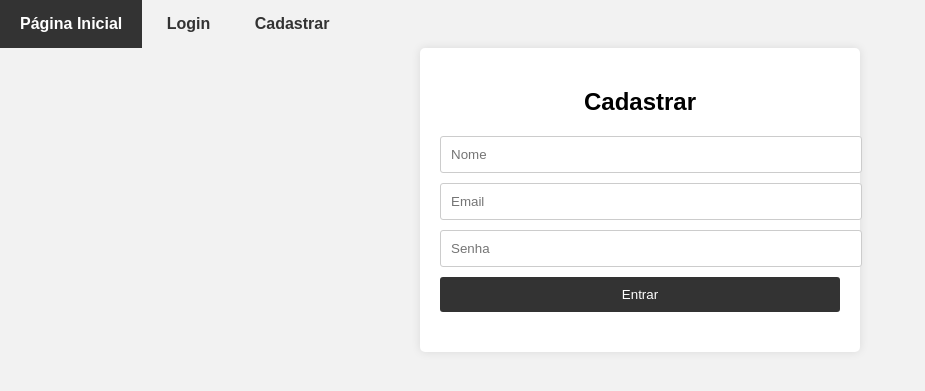
After one commit to Josehbr/Flask_web, a Flask app: page /cadastrar in a window 1280 px wide. The commit adds this page. Shown: the top 391 px of the page, without its empty margins (0-925 px from the left). Run offline with Flask 3, Linux system fonts and the light colour scheme.

Commit message:
implementação cadastrar

```diff
--- a/app/routes.py
+++ b/app/routes.py
@@ -4,7 +4,6 @@ from sqlalchemy import create_engine
 from sqlalchemy.orm import Session
 from sqlalchemy.ext.declarative import declarative_base
 from sqlalchemy import Column, Integer, String
-
 
 Base = declarative_base()
 
@@ -18,6 +17,7 @@ class Cliente(Base):
 
 caminho_banco_dados = r'f:\projeto_web\bd\usuario.db'
 engine = create_engine(f'sqlite:///{caminho_banco_dados}')
+Base.metadata.create_all(engine)
 session = Session(bind=engine)
 
 @app.route('/')
@@ -25,11 +25,26 @@ session = Session(bind=engine)
 def home():
     return render_template('home.html')
 
+@app.route('/cadastrar', methods=['GET', 'POST'])
+def cadastrar():
+    if request.method == 'POST':
+        nome = request.form.get('nome')
+        email = request.form.get('email')
+        senha = request.form.get('senha')
+
+        cliente = Cliente(nome=nome, email=email, senha=senha)
+        session.add(cliente)
+        session.commit()
+
+        flash("Cadastro realizado com sucesso")
+        return redirect('/login')
+    else:
+        return render_template('cadastrar.html')
+
+
 @app.route('/login')
 def login():
     return render_template('login.html')
-
-
 
 @app.route('/autenticar', methods=['POST'])
 def autenticar():
@@ -42,5 +57,5 @@ def autenticar():
         email = cliente.email
         return render_template('autenticar.html', usuario=usuario, email=email)
     else:
-        flash("dados incorretos")
-        return redirect ('/login')
+        flash("Dados incorretos")
+        return redirect('/login')
--- a/app/templates/base.html
+++ b/app/templates/base.html
@@ -12,6 +12,7 @@
         <ul>
           <li><a href="/home">Página Inicial</a></li>
           <li><a href="/login">Login</a></li>
+          <li><a href="/cadastrar">Cadastrar</a></li>
         </ul>
       </nav>
 
--- /dev/null
+++ b/app/templates/cadastrar.html
@@ -0,0 +1,16 @@
+{% extends 'base.html' %}
+
+{% block conteudo %}
+  <div class="container">
+    <h2>Cadastrar</h2>
+    <form action="/cadastrar" method="post">
+      <input class="input-field" type="text" placeholder="Nome" required name="nome">
+      <input class="input-field" type="text" placeholder="Email" required name="email">
+      <input class="input-field" type="password" placeholder="Senha" required name="senha">
+      <input class="submit-button" type="submit" value="Entrar">
+    </form>
+  </div>
+
+
+
+{% endblock %}
```
Also changed, not shown: bd/usuario.db.
